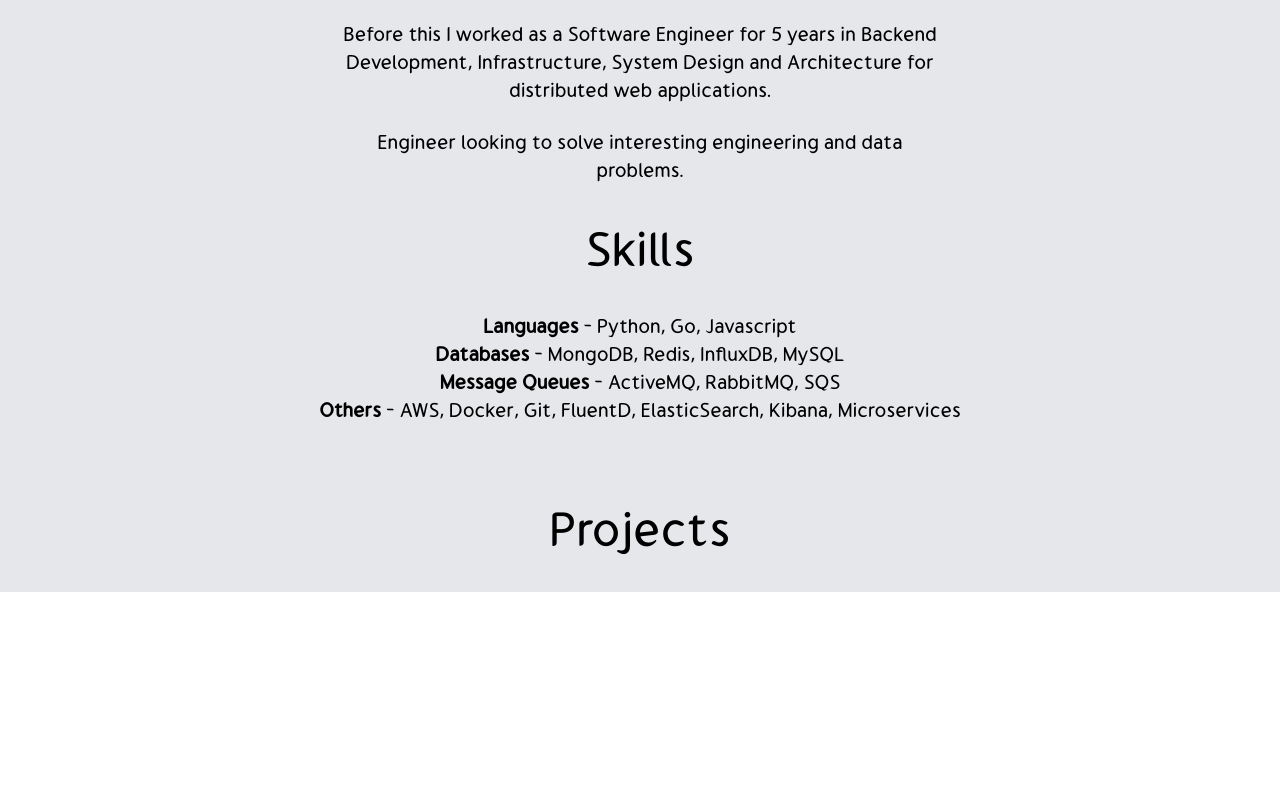
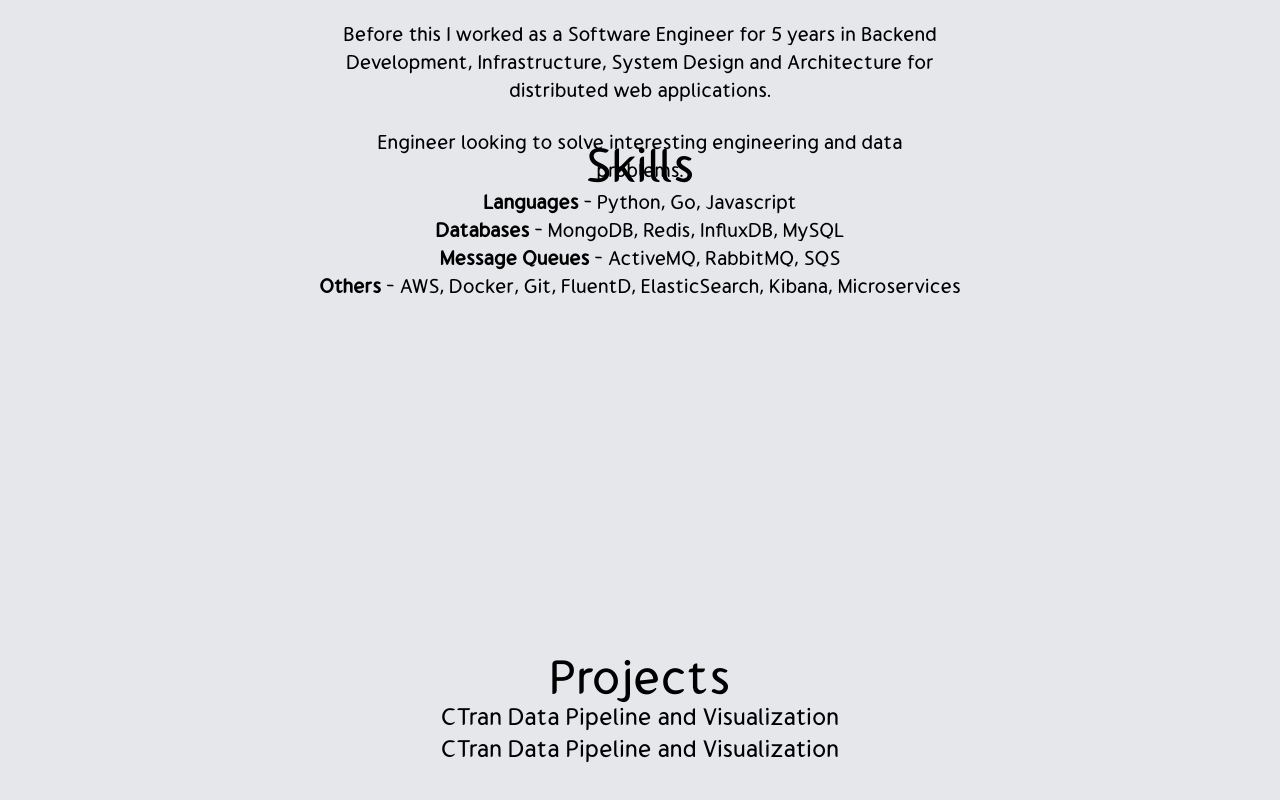
Before and after one commit to prabhumarappan/portfolio, a Next.js app: page / in a window 1280 px wide. Shown: the part 1248-2048 px from the top of the page. Before the commit the page ends 1840 px from the top, so only its background shows below. Built offline with nearby package versions, Linux system fonts and the light colour scheme.

Commit message:
adding projects

```diff
--- a/components/About.tsx
+++ b/components/About.tsx
@@ -1,16 +1,16 @@
 export default function About() {
     return (
-        <section id="about" className="text-center p-10">
+        <section id="about" className="text-center p-10 h-screen">
             <h1 className="text-5xl">About Me</h1>
-            <div className="py-10 xl:w-2/4 mx-auto">
+            <div className="py-10 xl:w-2/4 mx-auto h-1/3">
                 <p className="text-xl ">I'm currently doing my Master of Science in Computer Science from Portland State University.</p>
                 <br/>
                 <p className="text-xl">Before this I worked as a Software Engineer for 5 years in Backend Development, Infrastructure, System Design and Architecture for distributed web applications.</p>
                 <br/>
                 <p className="text-xl">Engineer looking to solve interesting engineering and data problems.</p>
             </div>
-            <div>
-                <h1 className="text-5xl pb-10">Skills</h1>
+            <div className="pb-10 h-2/3">
+                <h1 className="text-5xl">Skills</h1>
                 <p className="text-xl"><b className="font-bold">Languages</b> - Python, Go, Javascript</p>
                 <p className="text-xl"><b className="font-bold">Databases</b> - MongoDB, Redis, InfluxDB, MySQL</p>
                 <p className="text-xl"><b className="font-bold">Message Queues</b> - ActiveMQ, RabbitMQ, SQS</p>
--- a/components/Projects.tsx
+++ b/components/Projects.tsx
@@ -1,8 +1,12 @@
 export default function Projects() {
     return (
         <section id="projects" className="text-center p-10">
-            <div>
-                <h1 className="text-5xl">Projects</h1>
+            <h1 className="text-5xl">Projects</h1>
+            <div className="flex justify-center">
+                <h2 className="text-2xl">CTran Data Pipeline and Visualization</h2>
+            </div>
+            <div className="flex justify-center">
+                <h2 className="text-2xl">CTran Data Pipeline and Visualization</h2>
             </div>
         </section>
     );
```
